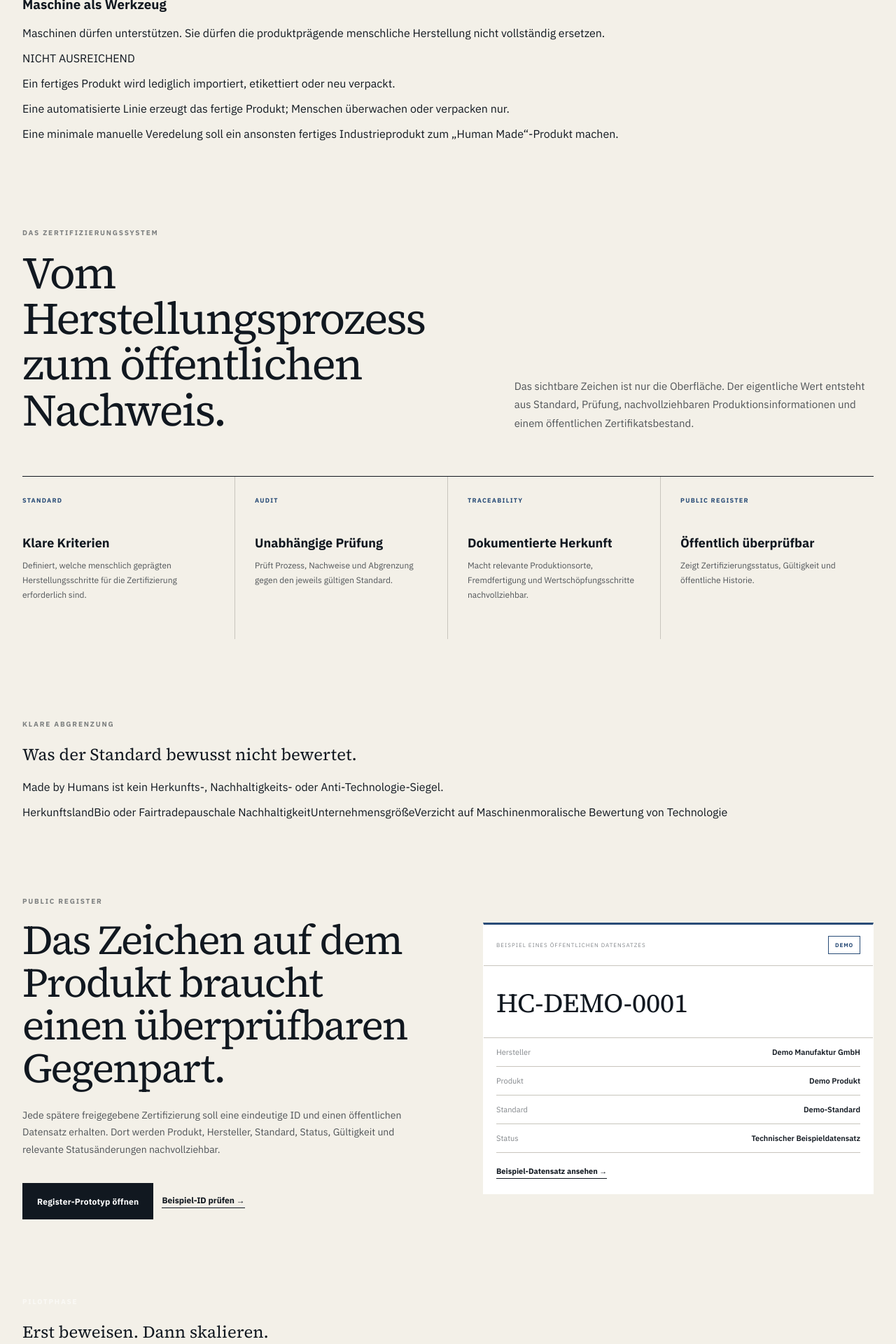
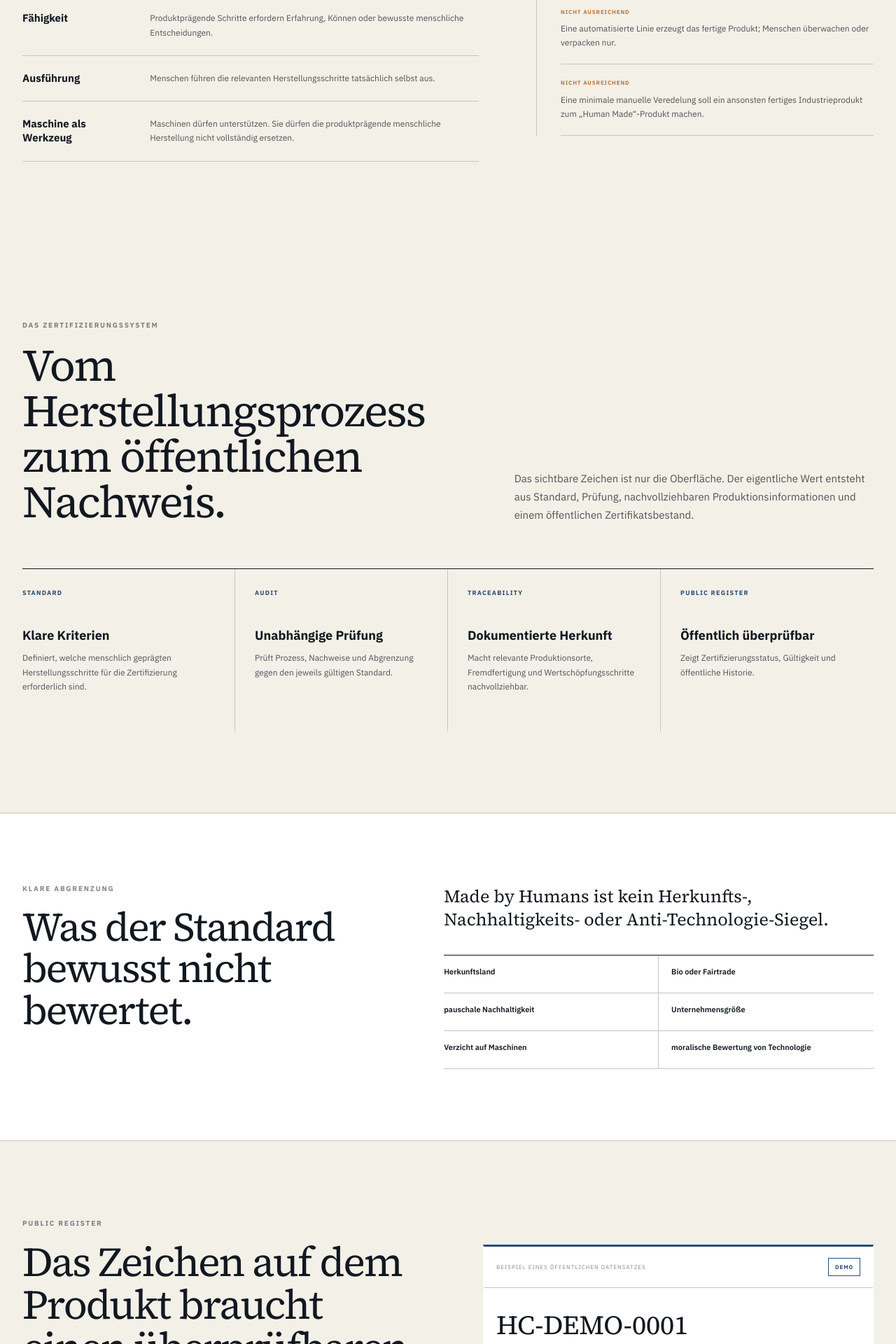
Before and after one commit to dennis-glaser-coder/human-certification-web, a Next.js app: page / in a window 1280 px wide. Shown: the part 1904-3824 px from the top of the page at 70% size. Built offline with nearby package versions, Linux system fonts and the light colour scheme.

Commit message:
Style business-plan aligned certification sections

```diff
--- a/src/app/globals.css
+++ b/src/app/globals.css
@@ -1862,3 +1862,290 @@ h1 em,h2 em,.statementGrid em{
     max-width:100%;
   }
 }
+
+
+/* ===== Business-plan alignment sections ===== */
+.qualificationSection{
+  padding:110px 0 118px;
+}
+.qualificationGrid{
+  margin-top:62px;
+  display:grid;
+  grid-template-columns:1.15fr .85fr;
+  gap:82px;
+  align-items:start;
+}
+.qualificationLabel{
+  padding-bottom:14px;
+  border-bottom:1px solid var(--authority-ink);
+  font-size:9px;
+  letter-spacing:.13em;
+  font-weight:700;
+  color:var(--standard-blue);
+}
+.qualificationPositive article{
+  display:grid;
+  grid-template-columns:.48fr 1.52fr;
+  gap:34px;
+  padding:22px 0;
+  border-bottom:1px solid var(--stone);
+}
+.qualificationPositive h3{
+  margin:0;
+  font-size:15px;
+  line-height:1.35;
+}
+.qualificationPositive p,
+.qualificationNegative p{
+  margin:0;
+  font-size:12px;
+  line-height:1.68;
+  color:var(--ink-72);
+}
+.qualificationNegative{
+  border-left:1px solid var(--stone);
+  padding-left:34px;
+}
+.qualificationNegative .qualificationLabel{
+  color:var(--human-accent);
+}
+.qualificationNegative>p{
+  padding:20px 0;
+  border-bottom:1px solid var(--stone);
+}
+.qualificationNegative>p:before{
+  content:"Nicht ausreichend";
+  display:block;
+  margin-bottom:7px;
+  font-size:8px;
+  letter-spacing:.11em;
+  font-weight:700;
+  color:var(--human-accent);
+  text-transform:uppercase;
+}
+
+.scopeBoundary{
+  background:var(--white);
+  border-top:1px solid var(--stone);
+  border-bottom:1px solid var(--stone);
+}
+.scopeBoundaryGrid{
+  padding:102px 0;
+  display:grid;
+  grid-template-columns:.9fr 1.1fr;
+  gap:100px;
+  align-items:start;
+}
+.scopeBoundaryGrid h2{
+  margin:18px 0 0;
+  max-width:620px;
+  font-family:"Source Serif 4",Georgia,serif;
+  font-size:clamp(42px,4.5vw,62px);
+  line-height:1.04;
+  letter-spacing:-.035em;
+  font-weight:400;
+}
+.scopeBoundaryLead{
+  margin:0 0 34px;
+  max-width:580px;
+  font-family:"Source Serif 4",Georgia,serif;
+  font-size:25px;
+  line-height:1.32;
+  color:var(--authority-ink);
+}
+.scopeBoundaryList{
+  display:grid;
+  grid-template-columns:1fr 1fr;
+  border-top:1px solid var(--authority-ink);
+}
+.scopeBoundaryList span{
+  min-height:54px;
+  padding:16px 0;
+  border-bottom:1px solid var(--stone);
+  font-size:11px;
+  font-weight:600;
+}
+.scopeBoundaryList span:nth-child(odd){
+  padding-right:18px;
+  border-right:1px solid var(--stone);
+}
+.scopeBoundaryList span:nth-child(even){
+  padding-left:18px;
+}
+
+.pilotRealitySection{
+  background:var(--standard-blue);
+  color:var(--white);
+}
+.pilotRealityGrid{
+  padding:92px 0 98px;
+  display:grid;
+  grid-template-columns:1fr 1fr;
+  gap:100px;
+  align-items:end;
+}
+.pilotRealityGrid h2{
+  margin:18px 0 0;
+  max-width:650px;
+  font-family:"Source Serif 4",Georgia,serif;
+  font-size:clamp(44px,4.7vw,64px);
+  line-height:1.03;
+  letter-spacing:-.035em;
+  font-weight:400;
+}
+.pilotRealityGrid p{
+  margin:0 0 26px;
+  max-width:560px;
+  font-size:14px;
+  line-height:1.75;
+  color:rgba(255,255,255,.76);
+}
+.pilotRealityGrid .lightButton{
+  border-color:rgba(255,255,255,.76);
+}
+
+/* Standard criteria */
+.criteriaSection{
+  padding:30px 0 112px;
+}
+.criteriaGrid{
+  margin-top:58px;
+  display:grid;
+  grid-template-columns:1fr 1fr;
+  border-top:1px solid var(--authority-ink);
+}
+.criteriaGrid article{
+  min-height:164px;
+  padding:26px 28px 24px 0;
+  border-bottom:1px solid var(--stone);
+}
+.criteriaGrid article:nth-child(odd){
+  border-right:1px solid var(--stone);
+  padding-right:34px;
+}
+.criteriaGrid article:nth-child(even){
+  padding-left:34px;
+}
+.criteriaGrid strong{
+  display:block;
+  margin-bottom:12px;
+  font-size:10px;
+  letter-spacing:.1em;
+  color:var(--standard-blue);
+}
+.criteriaGrid p{
+  margin:0;
+  max-width:520px;
+  font-size:13px;
+  line-height:1.7;
+  color:var(--ink-72);
+}
+
+.exclusionSection{
+  padding:104px 0 110px;
+  display:grid;
+  grid-template-columns:.9fr 1.1fr;
+  gap:100px;
+  align-items:start;
+}
+.exclusionSection h2{
+  margin:18px 0 0;
+  font-size:clamp(42px,4.5vw,62px);
+  line-height:1.04;
+  letter-spacing:-.035em;
+}
+.exclusionList{
+  border-top:1px solid var(--authority-ink);
+}
+.exclusionList p{
+  margin:0;
+  padding:18px 0;
+  border-bottom:1px solid var(--stone);
+  font-size:13px;
+  line-height:1.55;
+  color:var(--ink-72);
+}
+.exclusionList p:before{
+  content:"Keine Zertifizierung";
+  display:block;
+  margin-bottom:7px;
+  font-size:8px;
+  letter-spacing:.11em;
+  font-weight:700;
+  color:var(--human-accent);
+  text-transform:uppercase;
+}
+
+.governanceSection{
+  background:var(--white);
+  border-top:1px solid var(--stone);
+  border-bottom:1px solid var(--stone);
+}
+.governanceGrid{
+  padding:102px 0;
+  display:grid;
+  grid-template-columns:1fr 1fr;
+  gap:100px;
+}
+.governanceGrid h2{
+  margin:18px 0 0;
+  font-size:clamp(42px,4.5vw,62px);
+  line-height:1.04;
+  letter-spacing:-.035em;
+}
+.governanceGrid>div:last-child p{
+  margin:0 0 20px;
+  font-size:14px;
+  line-height:1.75;
+  color:var(--ink-72);
+}
+
+@media(max-width:1020px){
+  .qualificationGrid,
+  .scopeBoundaryGrid,
+  .pilotRealityGrid,
+  .exclusionSection,
+  .governanceGrid{
+    grid-template-columns:1fr;
+    gap:52px;
+  }
+  .qualificationNegative{
+    border-left:0;
+    padding-left:0;
+  }
+}
+@media(max-width:760px){
+  .qualificationSection,
+  .criteriaSection{
+    padding-top:76px;
+    padding-bottom:78px;
+  }
+  .qualificationPositive article{
+    grid-template-columns:1fr;
+    gap:8px;
+  }
+  .scopeBoundaryGrid,
+  .pilotRealityGrid,
+  .exclusionSection,
+  .governanceGrid{
+    padding-top:74px;
+    padding-bottom:78px;
+  }
+  .scopeBoundaryList,
+  .criteriaGrid{
+    grid-template-columns:1fr;
+  }
+  .scopeBoundaryList span:nth-child(odd),
+  .scopeBoundaryList span:nth-child(even){
+    border-right:0;
+    padding-left:0;
+    padding-right:0;
+  }
+  .criteriaGrid article,
+  .criteriaGrid article:nth-child(odd),
+  .criteriaGrid article:nth-child(even){
+    min-height:auto;
+    border-right:0;
+    padding:22px 0;
+  }
+}
```
